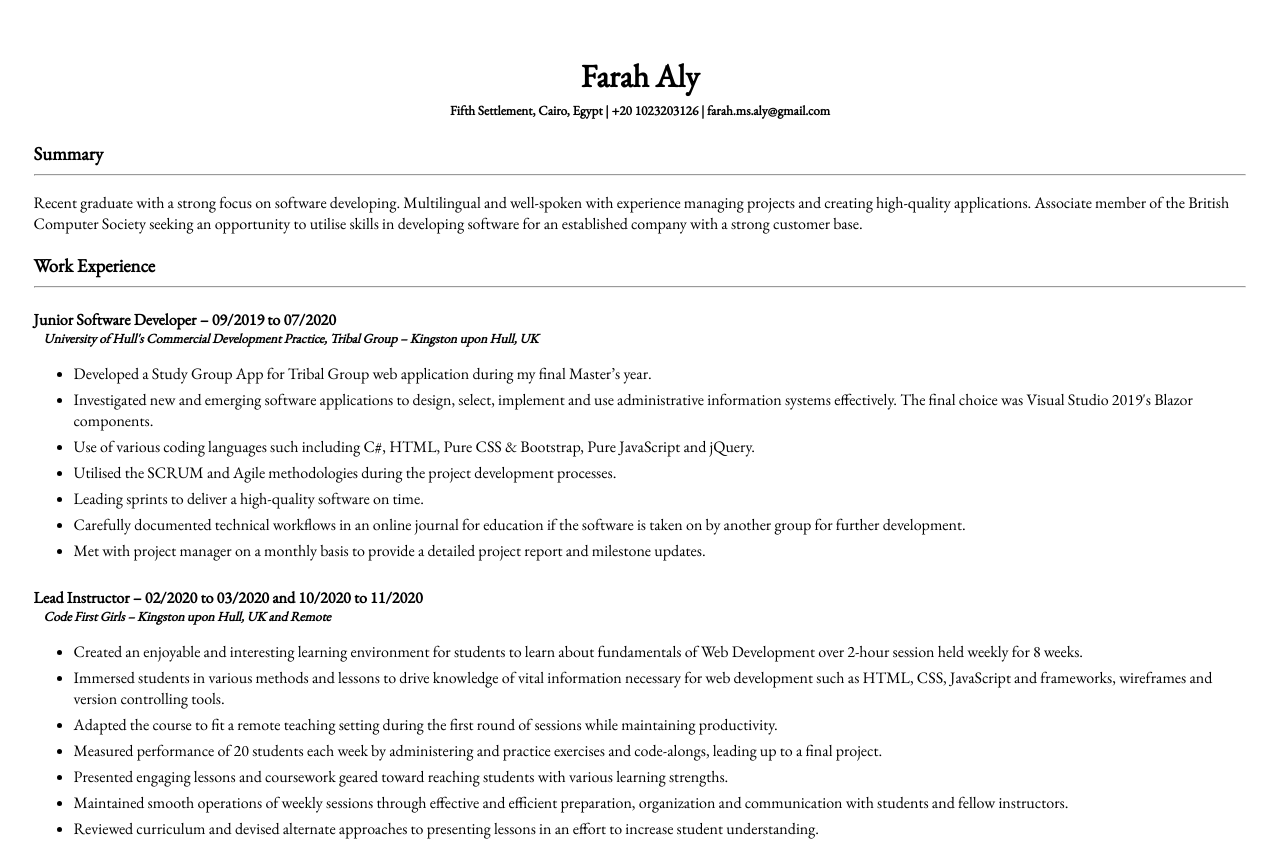
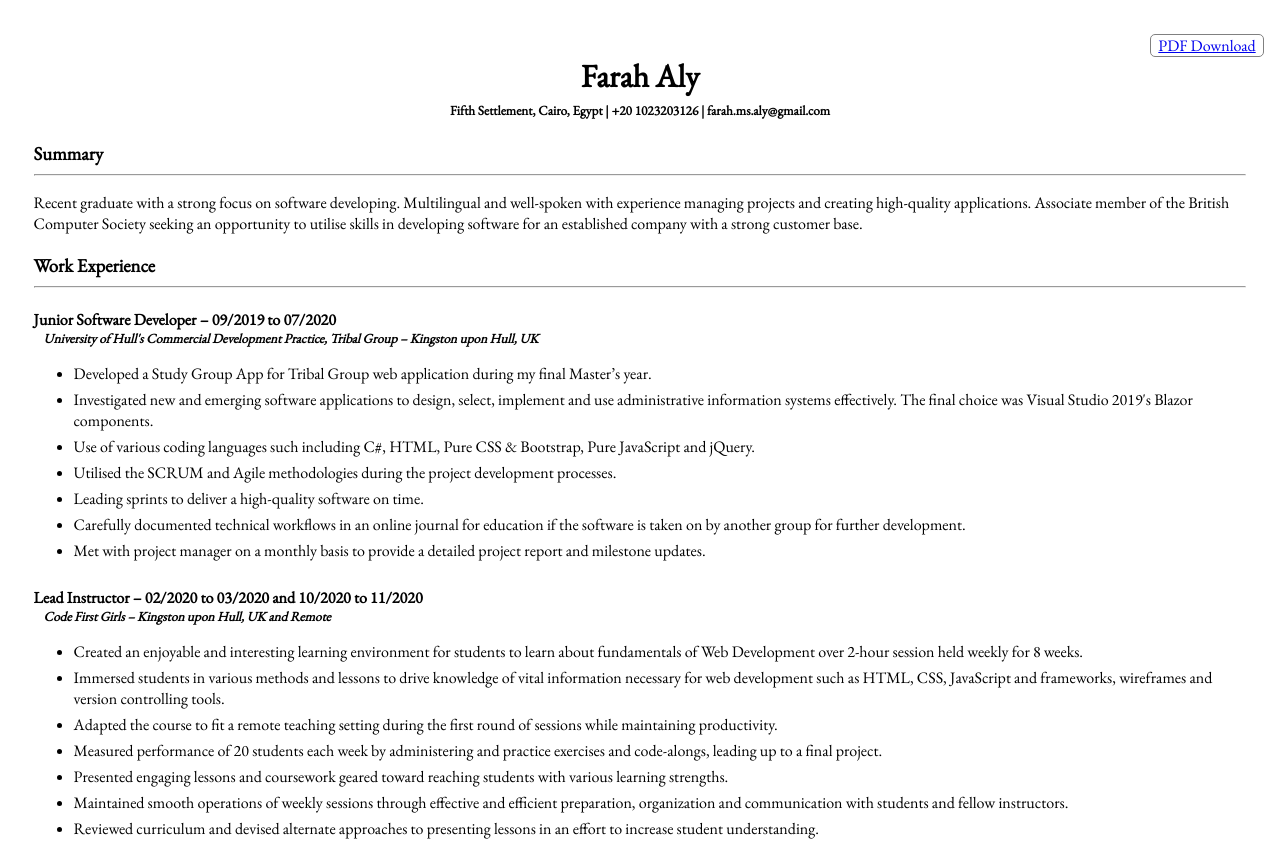
Before and after one commit to f-m-a-ly/CV-EG, a plain HTML site: page index.html in a window 1280 px wide. Shown: the top 847 px of the page. Drawn offline with nearby package versions, Linux system fonts and the light colour scheme.

Commit message:
added cv download button

```diff
--- a/index.html
+++ b/index.html
@@ -5,11 +5,20 @@
     <meta name="viewport" content="width=device-width, initial-scale=1.0">
     <link rel="preconnect" href="https://fonts.gstatic.com">
     <link href="https://fonts.googleapis.com/css2?family=EB+Garamond&display=swap" rel="stylesheet">
+    <link href="https://maxcdn.bootstrapcdn.com/font-awesome/4.1.0/css/font-awesome.min.css" rel="stylesheet">
     <link rel="icon" href="cv-icon.png">
     <link rel="stylesheet" href="style.css">
     <title>Farah Aly | CV</title>
 </head>
+
 <body>
+    <div class="download-button" style="background-color: white; position:fixed; right: 1rem; text-align: center; border: 1px solid grey; border-radius: 5px; width: 7rem;">
+        <a href="Farah Aly MEng - CV.pdf" download="CV">
+            <p style="margin: 0;">
+               PDF Download
+            </p>
+          </a>
+    </div>
     <div class="headings">
         <h1>Farah Aly</h1>
         <h5>Fifth Settlement, Cairo, Egypt | +20 1023203126 | farah.ms.aly@gmail.com</h5>
```
Also changed, not shown: 1 other file.
